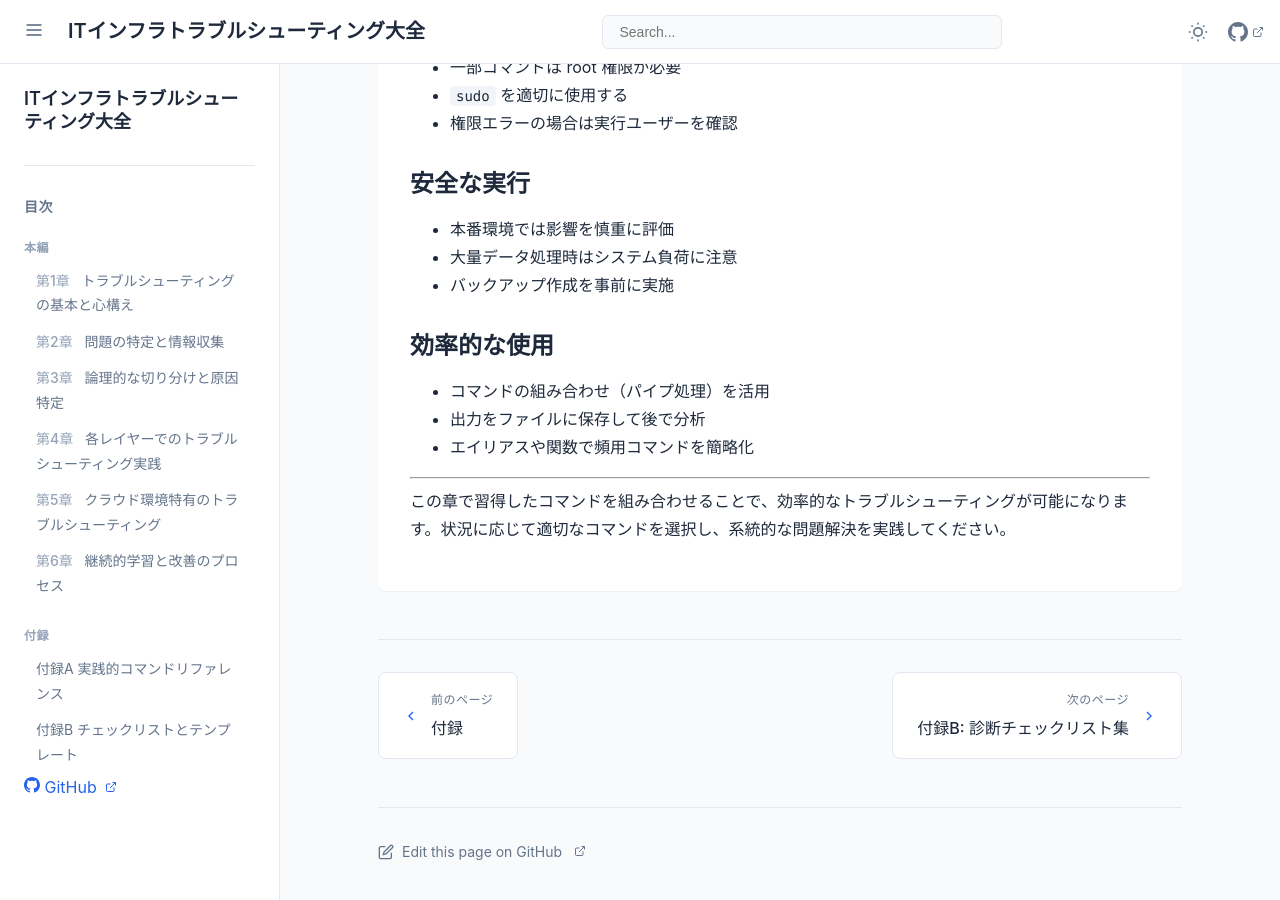
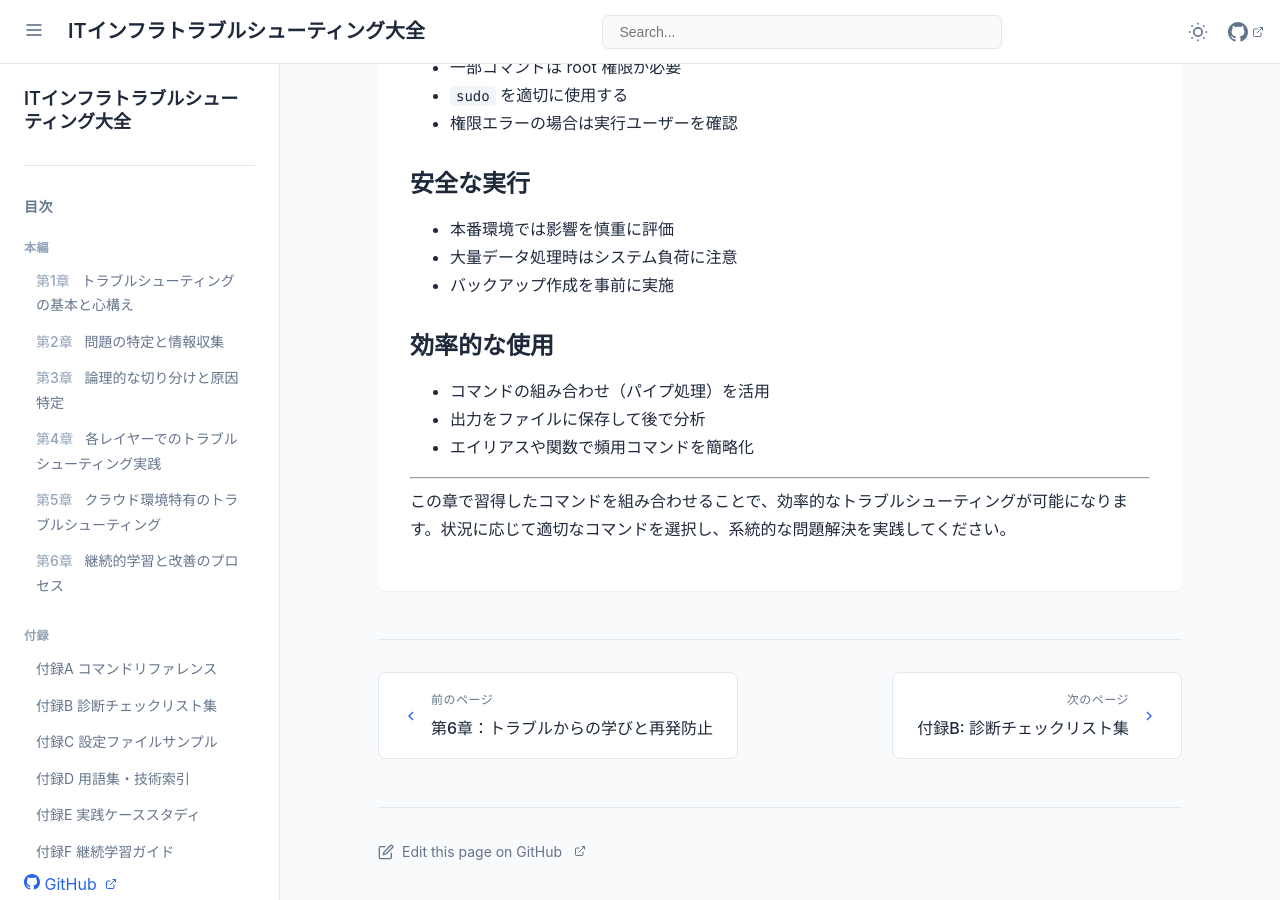
Before and after one commit to itdojp/IT-infra-troubleshooting-book, a Jekyll site: the page built from docs/src/appendices/a.md, in a window 1280 px wide and 900 px high, scrolled down 5897 px. Built offline with Jekyll 4.4.1, drawn with Linux system fonts in a browser that asks for light colours; part of the change alters nothing that is shown.

Commit message:
付録ナビゲーションを個別リンクに変更
- _config.ymlで付録A-Fを個別のナビゲーションリンクに設定
- 付録インデックスページ（index.md）を削除
- 各付録ページに直接アクセスできるように改善

🤖 Generated with [Claude Code](https://claude.ai/code)

Co-Authored-By: Claude <noreply@anthropic.com>

```diff
--- a/docs/_config.yml
+++ b/docs/_config.yml
@@ -56,8 +56,20 @@ structure:
       path: "/src/chapter-chapter06/"
   appendices:
     - id: "A"
-      title: "実践的コマンドリファレンス"
-      path: "/src/appendices/"
+      title: "コマンドリファレンス"
+      path: "/src/appendices/a/"
     - id: "B"
-      title: "チェックリストとテンプレート"
-      path: "/src/appendices/"
+      title: "診断チェックリスト集"
+      path: "/src/appendices/b/"
+    - id: "C"
+      title: "設定ファイルサンプル"
+      path: "/src/appendices/c/"
+    - id: "D"
+      title: "用語集・技術索引"
+      path: "/src/appendices/d/"
+    - id: "E"
+      title: "実践ケーススタディ"
+      path: "/src/appendices/e/"
+    - id: "F"
+      title: "継続学習ガイド"
+      path: "/src/appendices/f/"
--- a/docs/src/appendices/index.md
+++ /dev/null
@@ -1,70 +0,0 @@
----
-title: "付録"
-layout: book
-order: 100
----
-
-# 付録
-
-本書の学習をサポートする補助資料を提供します。
-
-## 付録一覧
-
-### [付録A: トラブルシューティング用コマンドリファレンス](a.md)
-ITインフラトラブルシューティングで頻繁に使用するコマンドの体系的なリファレンスです。
-
-- システム情報収集コマンド
-- ネットワーク診断コマンド
-- プロセス・リソース監視コマンド
-- ログ分析コマンド
-- クラウド環境診断コマンド
-- データベース診断コマンド
-- セキュリティ診断コマンド
-- パフォーマンス分析コマンド
-
-### [付録B: 診断チェックリスト集](b.md)
-各種障害シナリオに対応した体系的なチェックリストと診断フローを示します。
-
-- レイヤー別診断チェックリスト
-- 症状別トラブルシューティングガイド
-- インシデント対応手順
-- エスカレーション判断基準
-- 障害復旧確認項目
-
-### [付録C: 設定ファイルサンプル](c.md)
-典型的なシステム設定ファイルのサンプルと設定のベストプラクティスを示します。
-
-- ネットワーク設定サンプル
-- Web サーバー設定例
-- データベース設定例
-- 監視設定サンプル
-- セキュリティ設定例
-
-### [付録D: 用語集・技術索引](d.md)
-ITインフラトラブルシューティングで使用される専門用語の詳細な説明と索引です。
-
-- アルファベット順用語集
-- 技術分野別索引
-- エラーメッセージ索引
-- プロトコル・ポート番号一覧
-
-### [付録E: 実践ケーススタディ](e.md)
-実際の障害事例と対応プロセスを通じて、理論を実践に活用する方法を示します。
-
-- 大規模システム障害事例
-- クラウド環境障害事例
-- セキュリティインシデント事例
-- パフォーマンス問題事例
-- 人的要因による障害事例
-
-### [付録F: 継続学習ガイド](f.md)
-ITインフラ技術の継続的な学習と成長のためのガイドです。
-
-- スキルレベル評価シート
-- 学習ロードマップ
-- 推奨リソース・資格
-- コミュニティ・勉強会情報
-
----
-
-これらの付録を活用して、ITインフラトラブルシューティングのスキルを体系的に向上させてください。理論の理解と実践的な経験を組み合わせることで、より効果的な問題解決能力を身につけることができます。
```
